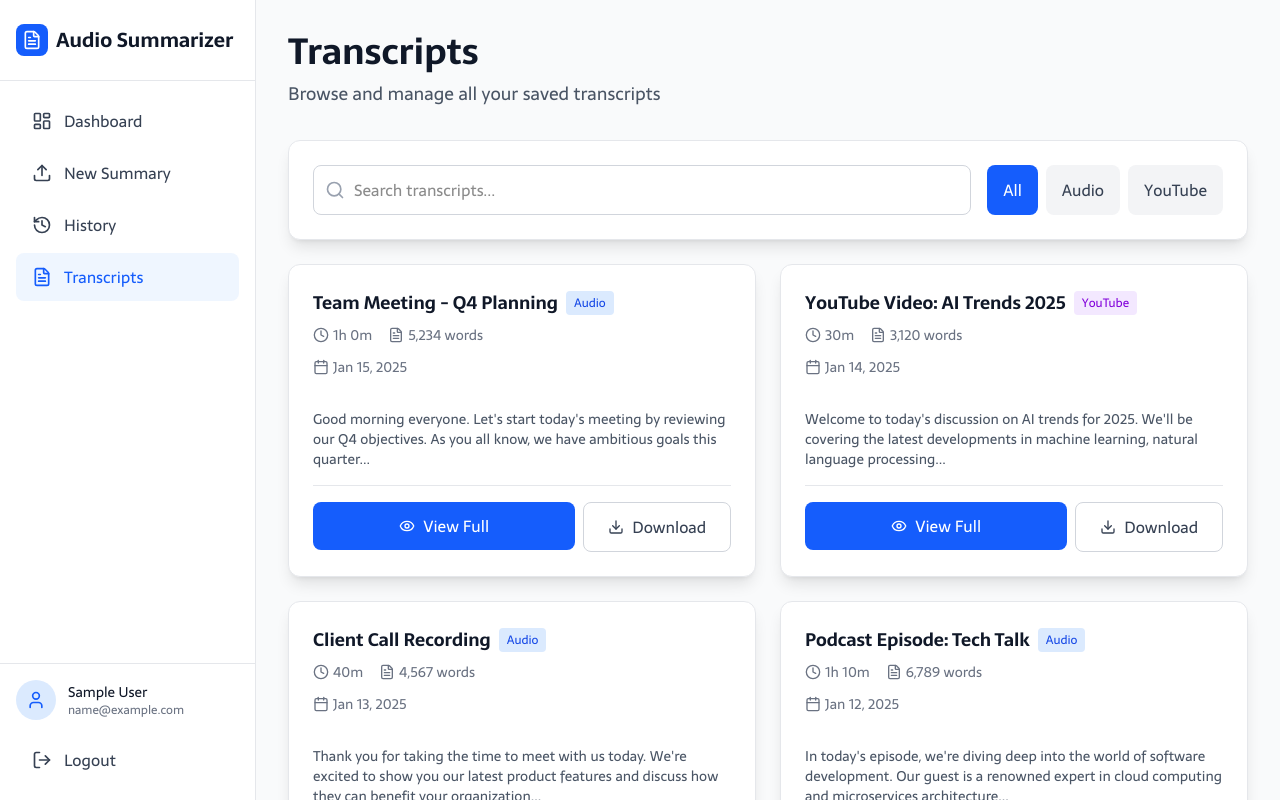
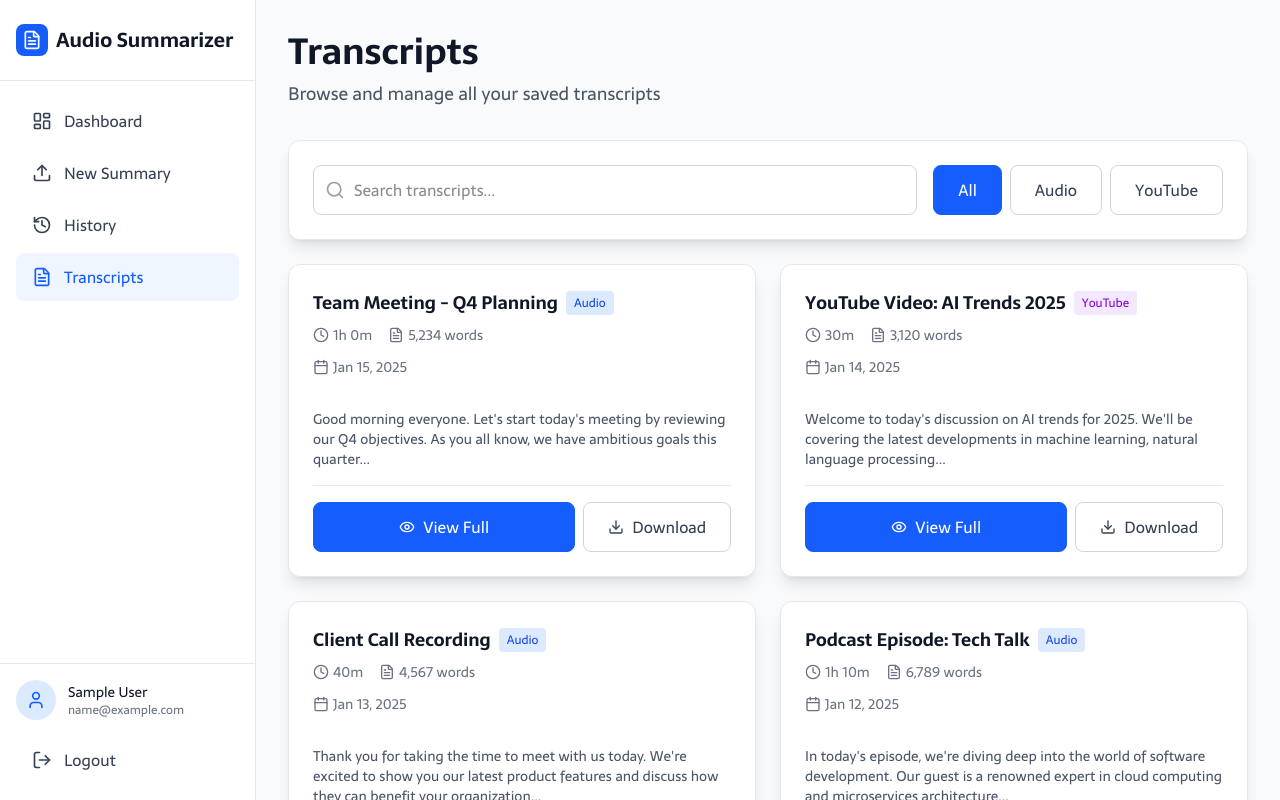
Before and after one commit to dangtiendungai/AudioSummarizer, a Next.js app: page /transcripts in a window 1280 px wide. Built offline with nearby package versions, Linux system fonts and the light colour scheme; sample sign-in values are in the browser's storage.

Commit message:
refactor: replace native button elements with custom Button components in History and Transcripts pages for improved UI consistency

```diff
--- a/app/(app)/history/page.tsx
+++ b/app/(app)/history/page.tsx
@@ -103,36 +103,24 @@ export default function HistoryPage() {
             />
           </div>
           <div className="flex gap-2">
-            <button
+            <Button
               onClick={() => setFilter("all")}
-              className={`px-4 py-2 rounded-lg font-medium transition-colors ${
-                filter === "all"
-                  ? "bg-blue-600 text-white"
-                  : "bg-gray-100 text-gray-700 hover:bg-gray-200"
-              }`}
+              variant={filter === "all" ? "primary" : "secondary"}
             >
               All
-            </button>
-            <button
+            </Button>
+            <Button
               onClick={() => setFilter("audio")}
-              className={`px-4 py-2 rounded-lg font-medium transition-colors ${
-                filter === "audio"
-                  ? "bg-blue-600 text-white"
-                  : "bg-gray-100 text-gray-700 hover:bg-gray-200"
-              }`}
+              variant={filter === "audio" ? "primary" : "secondary"}
             >
               Audio
-            </button>
-            <button
+            </Button>
+            <Button
               onClick={() => setFilter("youtube")}
-              className={`px-4 py-2 rounded-lg font-medium transition-colors ${
-                filter === "youtube"
-                  ? "bg-blue-600 text-white"
-                  : "bg-gray-100 text-gray-700 hover:bg-gray-200"
-              }`}
+              variant={filter === "youtube" ? "primary" : "secondary"}
             >
               YouTube
-            </button>
+            </Button>
           </div>
         </div>
       </div>
--- a/app/(app)/transcripts/page.tsx
+++ b/app/(app)/transcripts/page.tsx
@@ -114,36 +114,24 @@ export default function TranscriptsPage() {
             />
           </div>
           <div className="flex gap-2">
-            <button
+            <Button
               onClick={() => setFilter("all")}
-              className={`px-4 py-2 rounded-lg font-medium transition-colors ${
-                filter === "all"
-                  ? "bg-blue-600 text-white"
-                  : "bg-gray-100 text-gray-700 hover:bg-gray-200"
-              }`}
+              variant={filter === "all" ? "primary" : "secondary"}
             >
               All
-            </button>
-            <button
+            </Button>
+            <Button
               onClick={() => setFilter("audio")}
-              className={`px-4 py-2 rounded-lg font-medium transition-colors ${
-                filter === "audio"
-                  ? "bg-blue-600 text-white"
-                  : "bg-gray-100 text-gray-700 hover:bg-gray-200"
-              }`}
+              variant={filter === "audio" ? "primary" : "secondary"}
             >
               Audio
-            </button>
-            <button
+            </Button>
+            <Button
               onClick={() => setFilter("youtube")}
-              className={`px-4 py-2 rounded-lg font-medium transition-colors ${
-                filter === "youtube"
-                  ? "bg-blue-600 text-white"
-                  : "bg-gray-100 text-gray-700 hover:bg-gray-200"
-              }`}
+              variant={filter === "youtube" ? "primary" : "secondary"}
             >
               YouTube
-            </button>
+            </Button>
           </div>
         </div>
       </div>
--- a/app/components/Button.tsx
+++ b/app/components/Button.tsx
@@ -17,9 +17,9 @@ export default function Button({
   const baseStyles = "px-6 py-3 rounded-lg font-medium transition-all cursor-pointer disabled:cursor-not-allowed";
 
   const variantStyles = {
-    primary: "bg-blue-600 text-white hover:bg-blue-700 active:scale-95 disabled:bg-gray-300 disabled:text-gray-500",
+    primary: "border border-blue-600 bg-blue-600 text-white hover:bg-blue-700 active:scale-95 disabled:bg-gray-300 disabled:text-gray-500",
     secondary: "border border-gray-300 text-gray-700 hover:bg-gray-50 active:scale-95 disabled:border-gray-200 disabled:text-gray-400",
-    danger: "bg-red-600 text-white hover:bg-red-700 active:scale-95 disabled:bg-gray-300 disabled:text-gray-500",
+    danger: "border border-red-600 bg-red-600 text-white hover:bg-red-700 active:scale-95 disabled:bg-gray-300 disabled:text-gray-500",
   };
 
   return (
```
